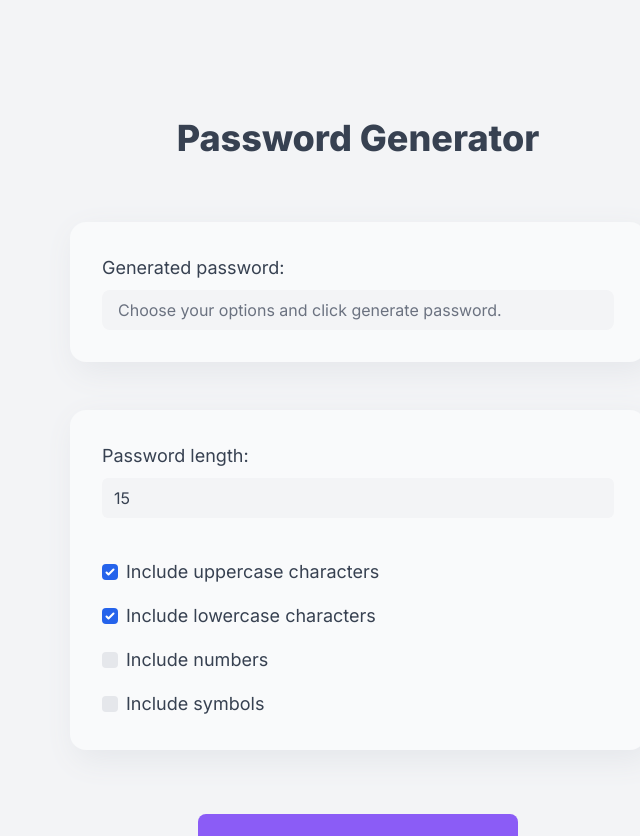
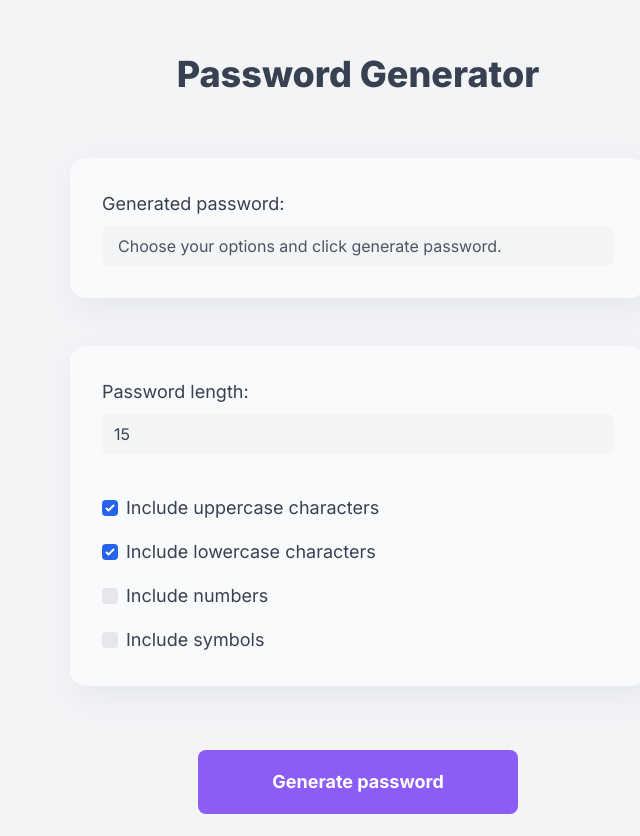
Before and after one commit to thamika123/password-generator, a React (Vite) app: page / in a window 1280 px wide. Shown: the part 106-942 px from the top of the page, without its empty margins (282-922 px from the left). Built offline with nearby package versions, Linux system fonts and the light colour scheme.

Commit message:
Generate passwords using fixed length and only letters.

```diff
--- a/src/components/Button.jsx
+++ b/src/components/Button.jsx
@@ -1,6 +1,9 @@
 function Button(props) {
     return (
-        <button className="bg-purple-500 rounded-lg w-80 h-16 text-white text-lg font-sans mt-16">
+        <button
+            className="bg-purple-500 rounded-lg w-80 h-16 text-white text-lg font-sans mt-16 font-bold"
+            onClick={props.onClick}
+        >
             {props.text}
         </button>
     );
--- a/src/components/Password.jsx
+++ b/src/components/Password.jsx
@@ -3,7 +3,7 @@ function Password(props) {
         <div className="bg-gray-50 md:w-144 min-w-80 rounded-2xl shadow-lg px-8 py-8 mb-12">
             <h2 className="text-lg text-gray-700">Generated password:</h2>
             <div className="width-full bg-gray-100 px-4 py-2 rounded-lg mt-2">
-                <h2 className="text-gray-500">
+                <h2 className="text-gray-600">
                     {props.password
                         ? props.password
                         : "Choose your options and click generate password."}
--- a/src/index.html
+++ b/src/index.html
@@ -8,7 +8,7 @@
         <link rel="preconnect" href="https://fonts.googleapis.com" />
         <link rel="preconnect" href="https://fonts.gstatic.com" crossorigin />
         <link
-            href="https://fonts.googleapis.com/css2?family=Inter:wght@400;800&display=swap"
+            href="https://fonts.googleapis.com/css2?family=Inter:wght@400;700;800&display=swap"
             rel="stylesheet"
         />
 
--- a/src/index.jsx
+++ b/src/index.jsx
@@ -5,19 +5,48 @@ import Password from "./components/Password";
 import Form from "./components/Form";
 import Button from "./components/Button";
 
-function App() {
+class App extends React.Component {
+    constructor(props) {
+        super(props);
+        this.state = { password: undefined };
+
+        this.handleButtonClick = this.handleButtonClick.bind(this);
+    }
+
+    handleButtonClick() {
+        let allowedChars = "abcdefghijklmnopqrstuvwxyz";
+        allowedChars += allowedChars.toUpperCase();
+
+        this.setState({ password: this.generatePassword(15, allowedChars) });
+    }
+
+    generatePassword(length, allowedChars) {
+        // This code is based on https://stackoverflow.com/a/51540480/16027708
+        let array = new Uint32Array(length);
+        let randomNumbers = Array.from(crypto.getRandomValues(array));
+
+        return randomNumbers
+            .map(x => allowedChars[x % allowedChars.length])
+            .join("");
+    }
+
+    render() {
         return (
             <div>
-            <h1 className="md:mt-56 mt-40 text-4xl font-sans font-extrabold text-gray-700 text-center">
+                <h1 className="md:mt-40 mt-40 text-4xl font-sans font-extrabold text-gray-700 text-center">
                     Password Generator
                 </h1>
                 <div className="flex flex-col items-center justify-center mt-16 mb-12">
-                <Password />
+                    <Password password={this.state.password} />
                     <Form />
-                <Button text="Generate password" />
+                    <Button
+                        text="Generate password"
+                        onClick={this.handleButtonClick}
+                    />
                 </div>
             </div>
         );
     }
+}
 
 ReactDOM.render(<App />, document.querySelector("#root"));
```
Lines whose indentation alone changed are shown as unchanged.
